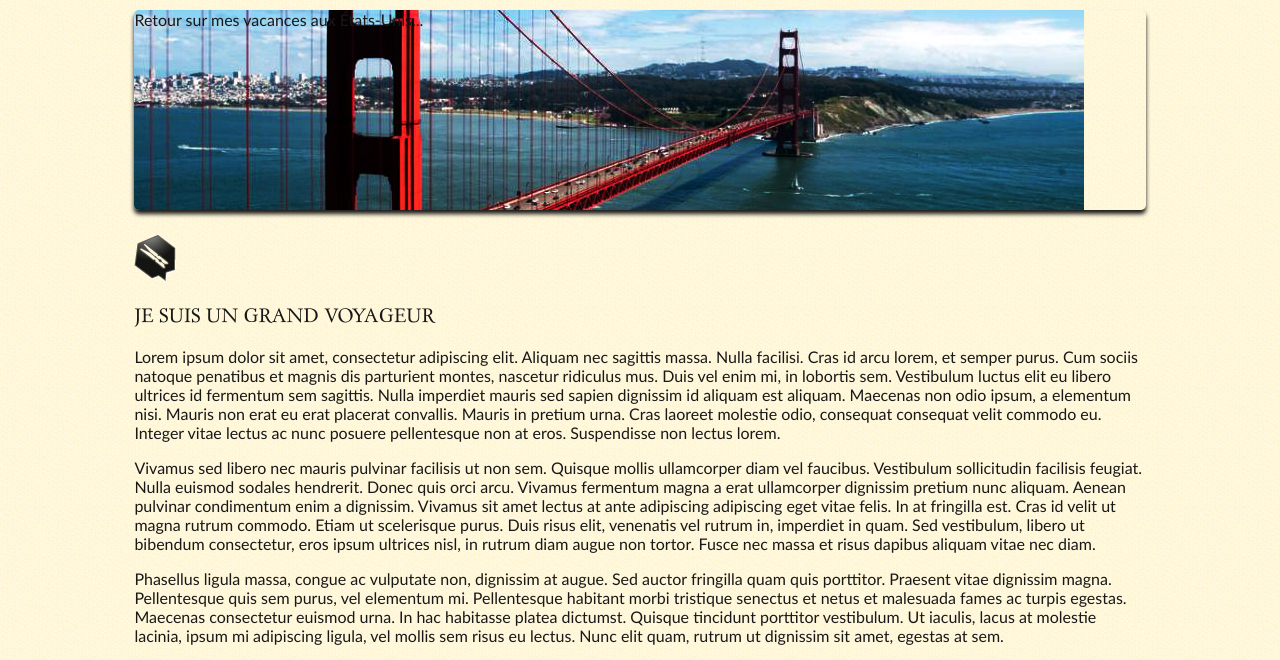
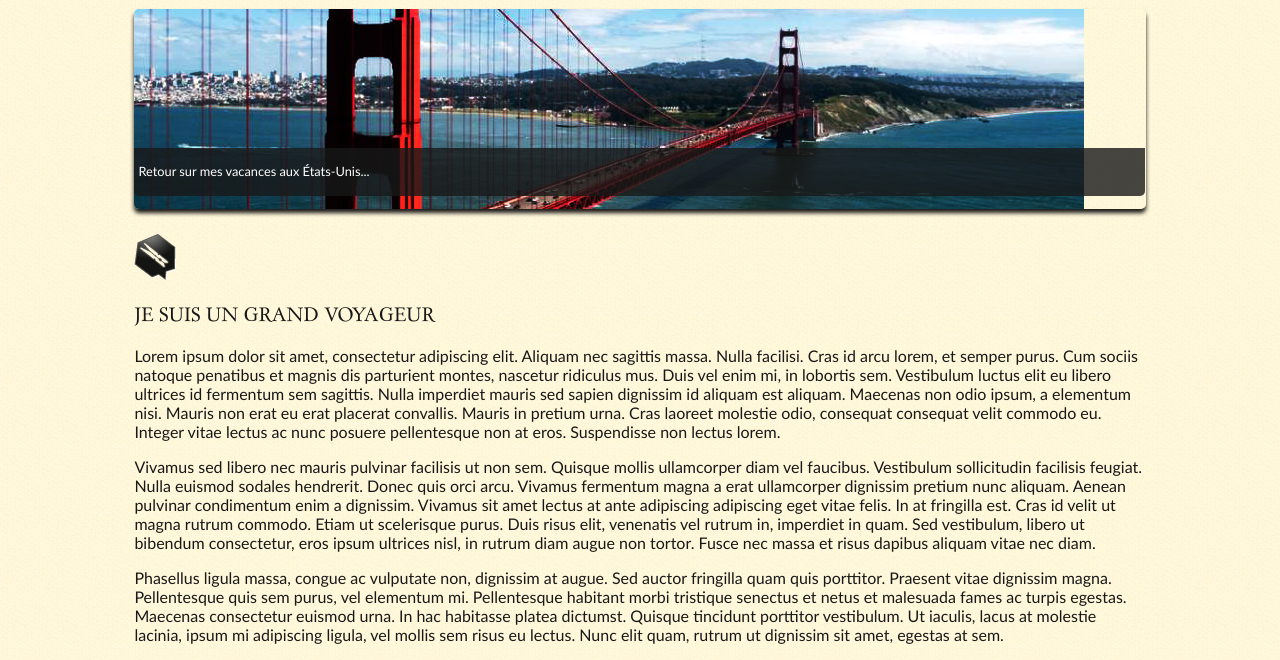
Before and after one commit to mahealain/tp_zozor, a plain HTML site: page index.html in a window 1280 px wide. Shown: the part 124-784 px from the top of the page. Drawn offline with Linux system fonts and the light colour scheme.

Commit message:
texte bannierre

```diff
--- a/index.html
+++ b/index.html
@@ -27,7 +27,7 @@
             </nav>
 
             </header>
-        <div id="bannierre"><p>Retour sur mes vacances aux États-Unis...</p>
+        <div id="bannierre"><p id="banniere_description">Retour sur mes vacances aux États-Unis...</p>
 
         </div>
         <section>
--- a/style.css
+++ b/style.css
@@ -115,3 +115,17 @@ nav a:hover
     margin-bottom: 25px;
 
 }
+#banniere_description
+{
+    position: absolute;
+    bottom: 0;
+    border-radius: 0px 0px 5px 5px;
+    width: 99.5%;
+    height: 33px;
+    padding-top: 15px;
+    padding-left: 4px;
+    background-color: rgba(24,24,24,0.8);
+    color: white;
+    font-size: 0.8em;
+
+}
```
